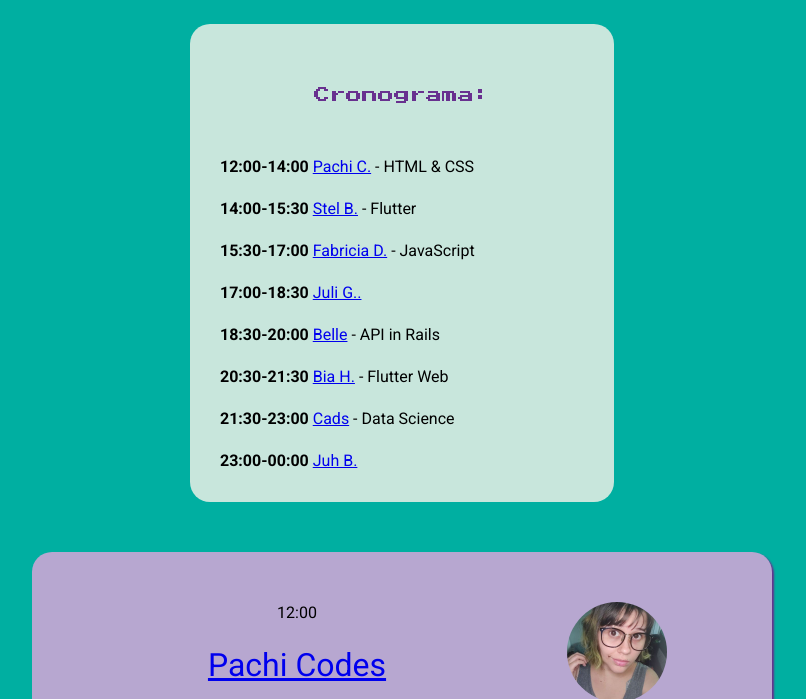
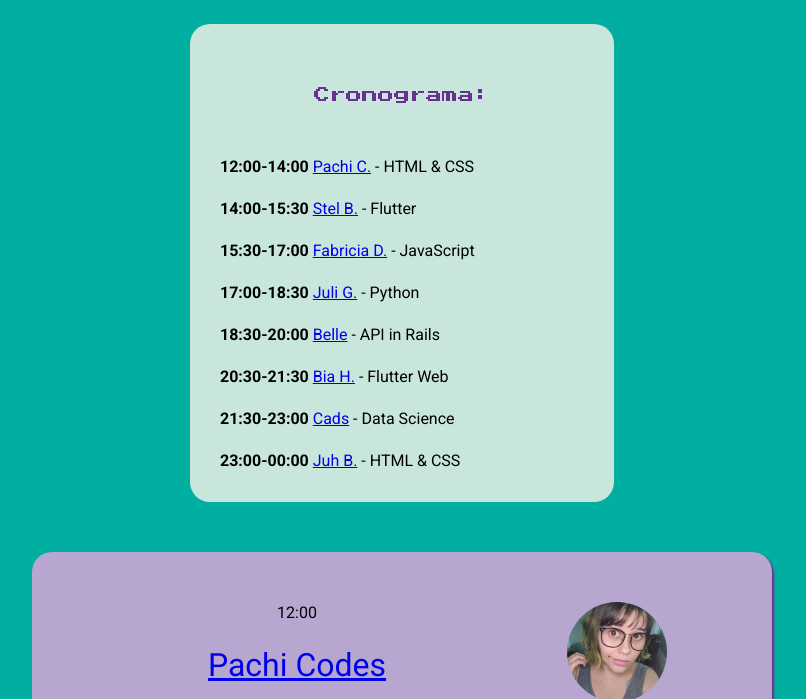
Before and after one commit to feministech/maratona1, a plain HTML site: page index.html in a window 1280 px wide. Shown: the part 401-1100 px from the top of the page, without its empty margins (238-1044 px from the left). Drawn offline with Linux system fonts and the light colour scheme.

Commit message:
Update index.html

```diff
--- a/index.html
+++ b/index.html
@@ -23,11 +23,11 @@
         <li><span>12:00-14:00</span> <a href="#pachi">Pachi C.</a> - HTML & CSS</li>
         <li><span>14:00-15:30 </span><a href="#stel">Stel B.</a> - Flutter</li>
         <li><span>15:30-17:00 </span><a href="#fabricia">Fabricia D.</a> - JavaScript</li>
-        <li><span>17:00-18:30 </span><a href="#juli">Juli G..</a></li>
+        <li><span>17:00-18:30 </span><a href="#juli">Juli G.</a> - Python</li>
         <li><span>18:30-20:00</span> <a href="#belle">Belle</a> - API in Rails</li>
         <li><span>20:30-21:30 </span><a href="#bia">Bia H.</a> - Flutter Web</li>
         <li><span>21:30-23:00 </span><a href="#cads">Cads</a> - Data Science</li>
-        <li><span>23:00-00:00</span> <a href="#juh">Juh B.</a></li>
+        <li><span>23:00-00:00</span> <a href="#juh">Juh B.</a> - HTML & CSS</li>
       </ul>
     </section>
     <section class="girls">
```
